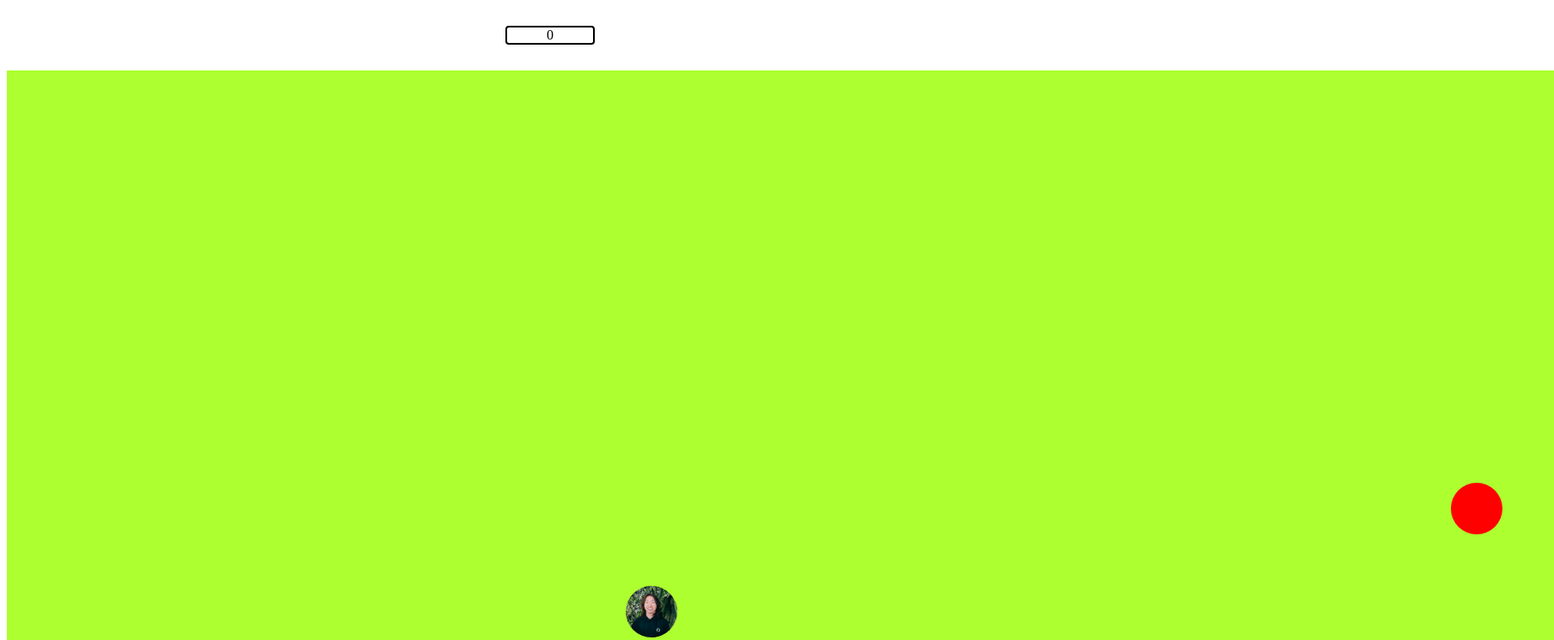
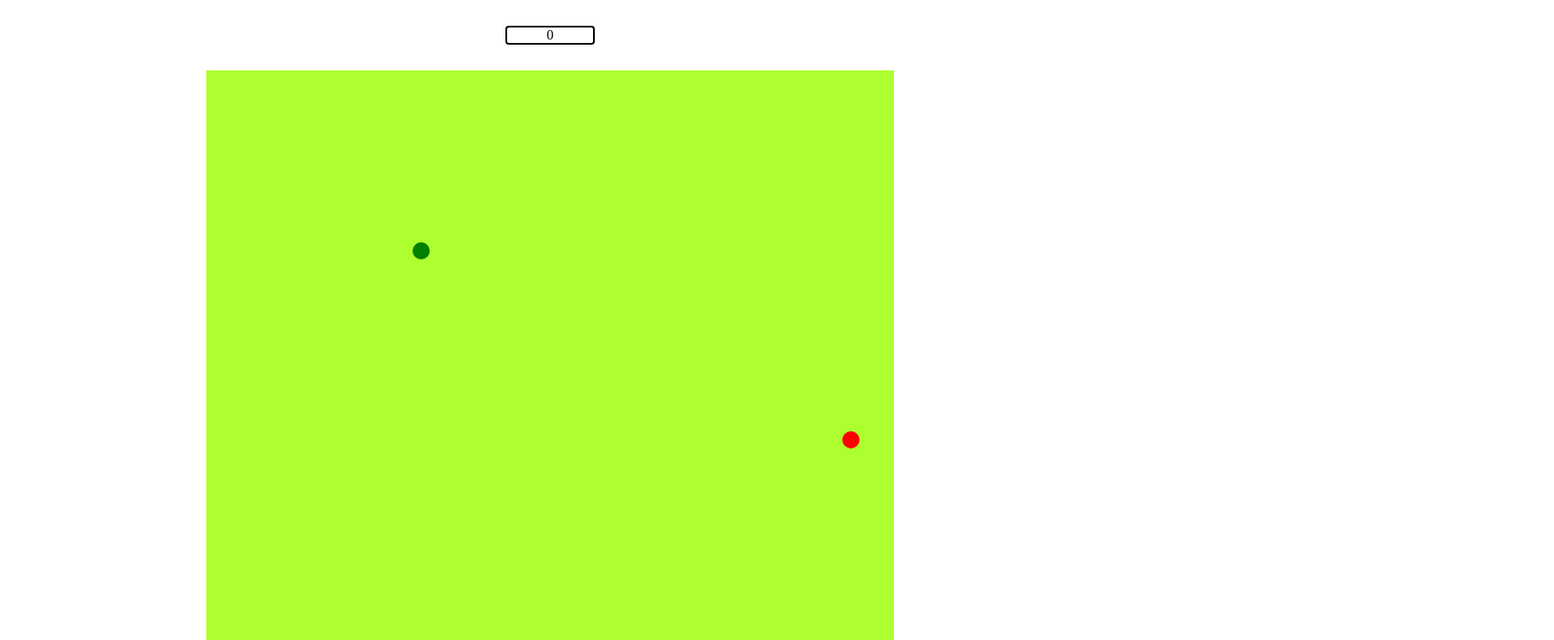
Before and after one commit to cjganaa/snake, a plain HTML site: page index.html in a window 1280 px wide. Shown: the top 745 px of the page at 86% size, 1808 px wide, since content can reach past the window. Drawn offline with Linux system fonts and the light colour scheme.

Commit message:
remove images

```diff
--- a/script.js
+++ b/script.js
@@ -6,9 +6,9 @@ let intervalId;
 let score = 0;
 
 const config = {
-    size: 60,
-    width: 30,
-    height: 16,
+    size: 20,
+    width: 40,
+    height: 40,
 }
 
 let food = {x:Math.floor(Math.random() * config.width), y:Math.floor(Math.random() * config.height)};
@@ -65,7 +65,7 @@ function lastTail(){
 
 function startGame() {
     if (!intervalId) {
-      intervalId = setInterval(gameloop, 100);
+      intervalId = setInterval(gameloop, 50);
     }
 }
 function pauseGame(){
--- a/style.css
+++ b/style.css
@@ -15,7 +15,7 @@
 }
 .head{
     position: absolute;
-    background-image: url(dashka.jpg);
+    background-color: green;
     background-position: center center;
     background-repeat: no-repeat;
     background-size: cover;
```
Also changed, not shown: dashka.jpg (deleted), myprofile.jpg (deleted), profile.jpg (deleted).
